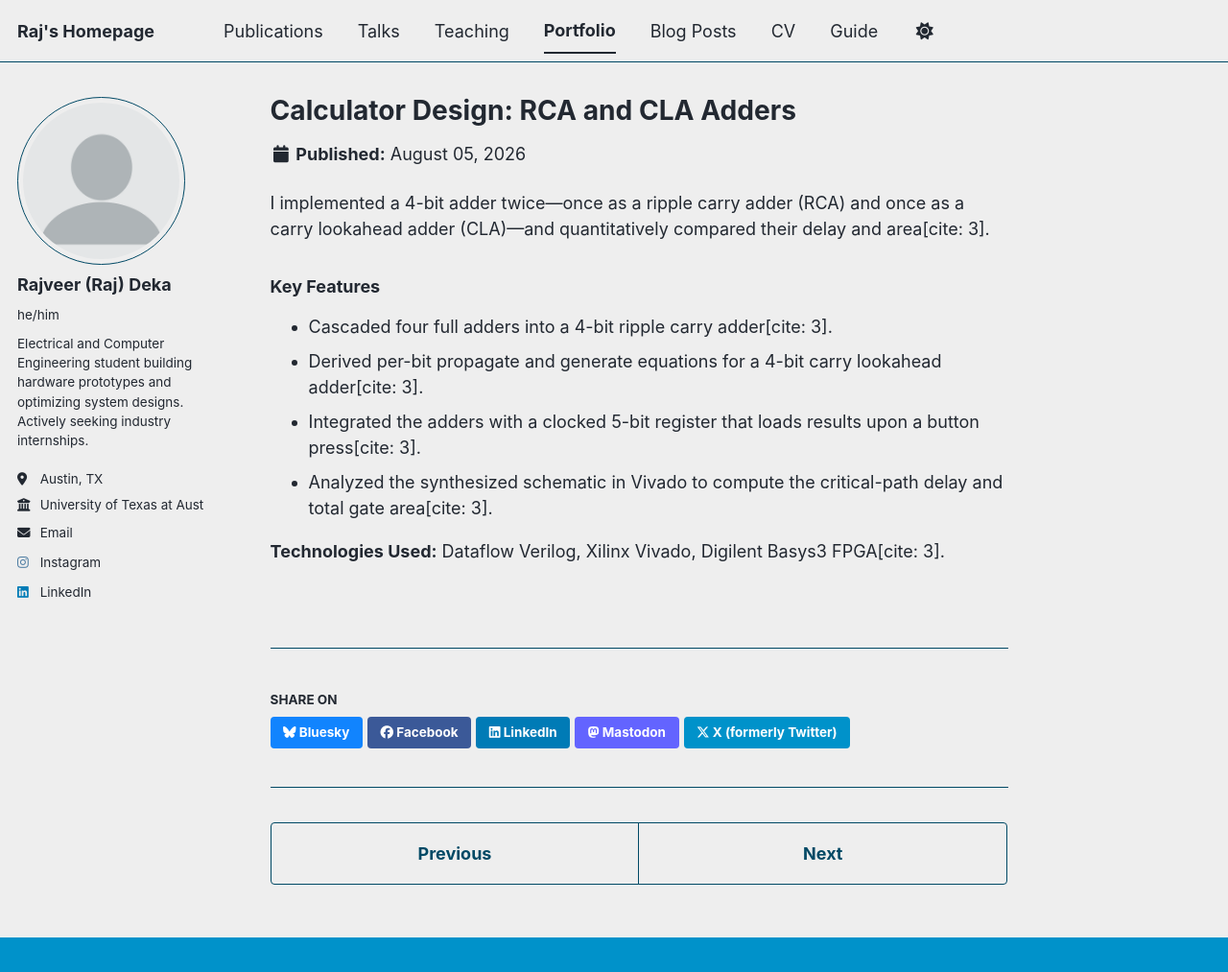
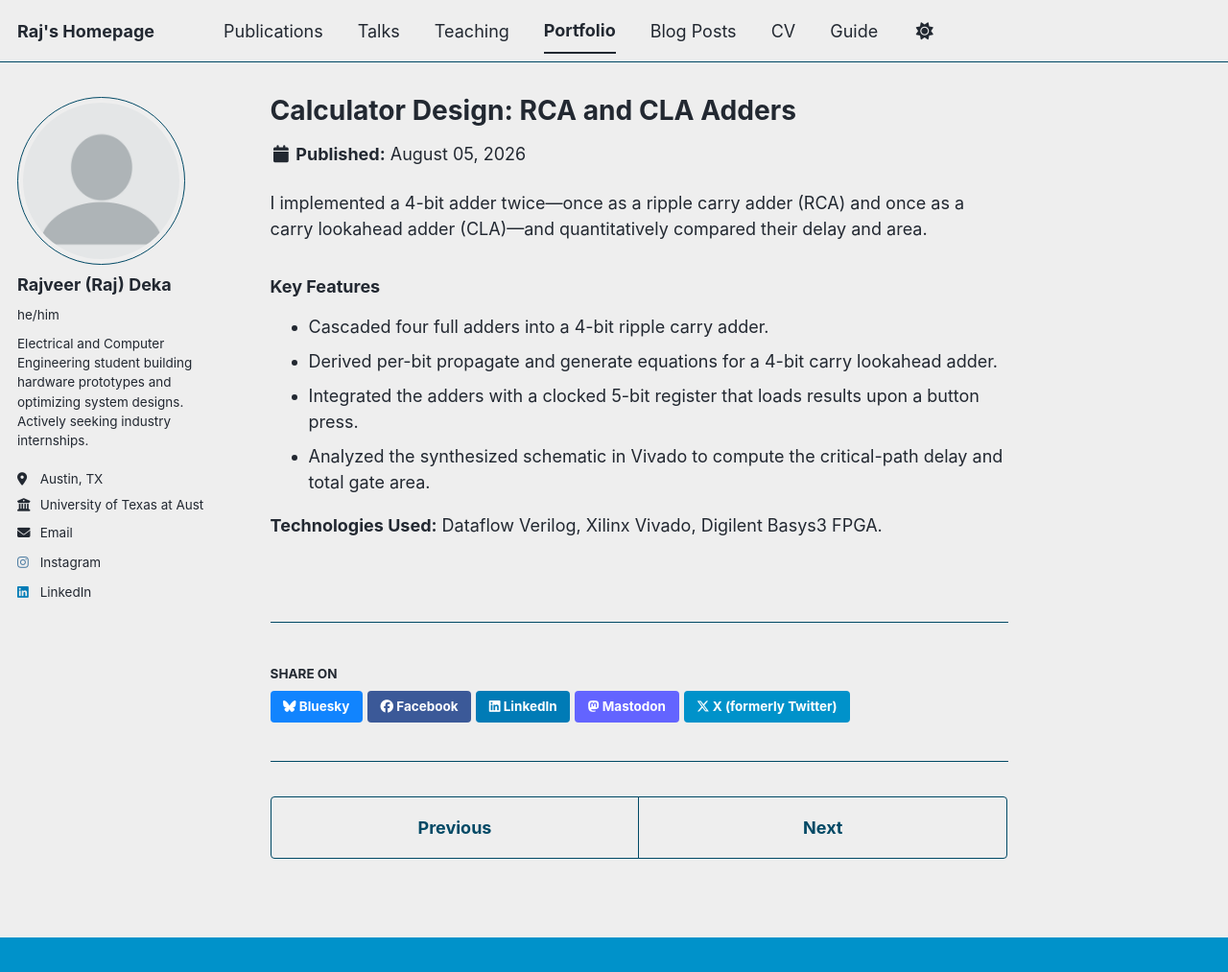
Before and after one commit to rajdeka/rajdeka.github.io, a Jekyll site: the page built from _portfolio/portfolio-4.md, in a window 1280 px wide and 1013 px high. Shown: the whole window at 96% size. Built offline with Jekyll 4.4.1, drawn with Linux system fonts in a browser that asks for light colours; a style sheet for code colours, icons or effects is not loaded.

Commit message:
Update portfolio-4.md

```diff
--- a/_portfolio/portfolio-4.md
+++ b/_portfolio/portfolio-4.md
@@ -4,12 +4,12 @@ excerpt: "Implemented and compared 4-bit Ripple Carry and Carry Lookahead adders
 collection: portfolio
 ---
 
-I implemented a 4-bit adder twice—once as a ripple carry adder (RCA) and once as a carry lookahead adder (CLA)—and quantitatively compared their delay and area[cite: 3].
+I implemented a 4-bit adder twice—once as a ripple carry adder (RCA) and once as a carry lookahead adder (CLA)—and quantitatively compared their delay and area.
 
 ### Key Features
-* Cascaded four full adders into a 4-bit ripple carry adder[cite: 3].
-* Derived per-bit propagate and generate equations for a 4-bit carry lookahead adder[cite: 3].
-* Integrated the adders with a clocked 5-bit register that loads results upon a button press[cite: 3].
-* Analyzed the synthesized schematic in Vivado to compute the critical-path delay and total gate area[cite: 3].
+* Cascaded four full adders into a 4-bit ripple carry adder.
+* Derived per-bit propagate and generate equations for a 4-bit carry lookahead adder.
+* Integrated the adders with a clocked 5-bit register that loads results upon a button press.
+* Analyzed the synthesized schematic in Vivado to compute the critical-path delay and total gate area.
 
-**Technologies Used:** Dataflow Verilog, Xilinx Vivado, Digilent Basys3 FPGA[cite: 3].
+**Technologies Used:** Dataflow Verilog, Xilinx Vivado, Digilent Basys3 FPGA.
```
